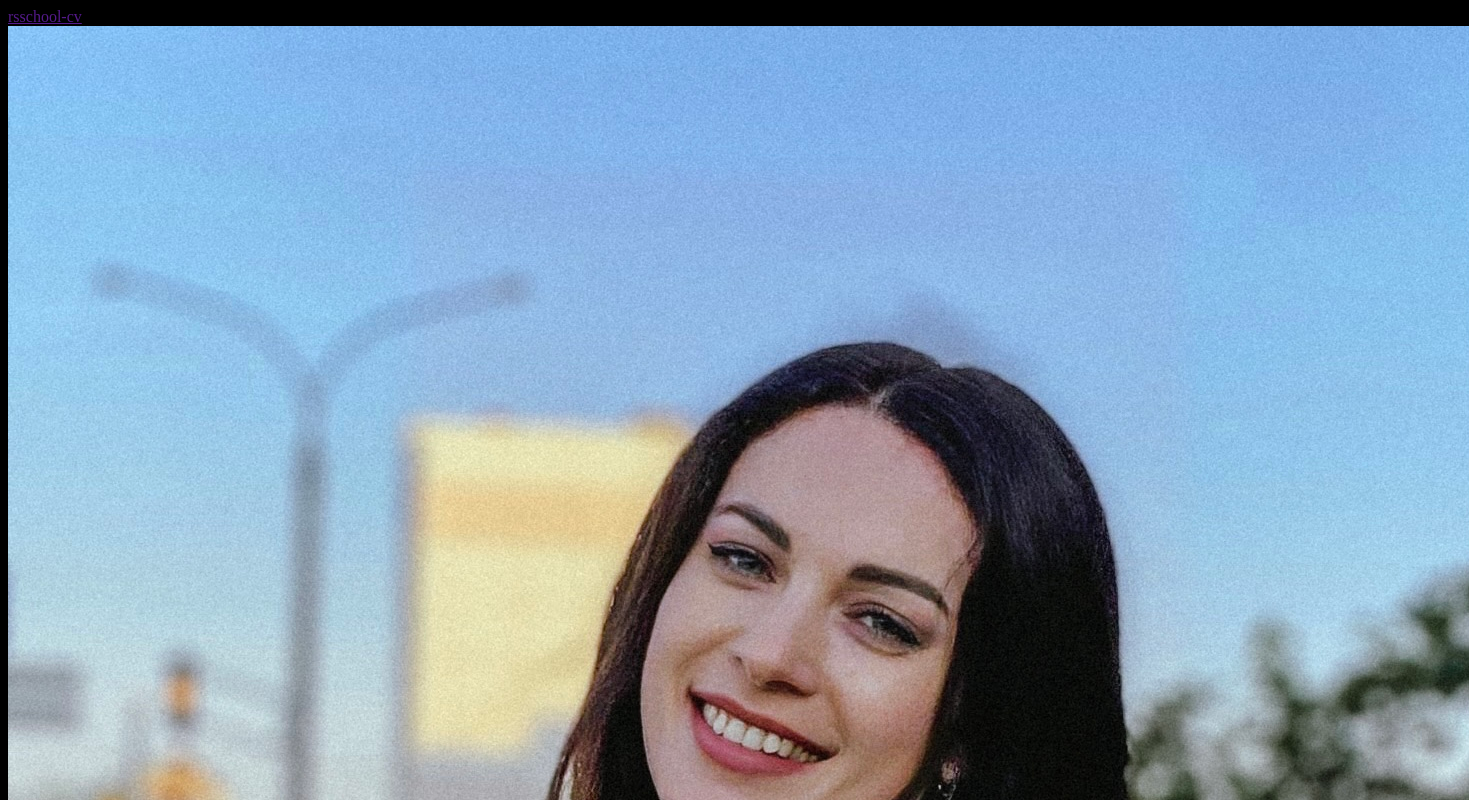
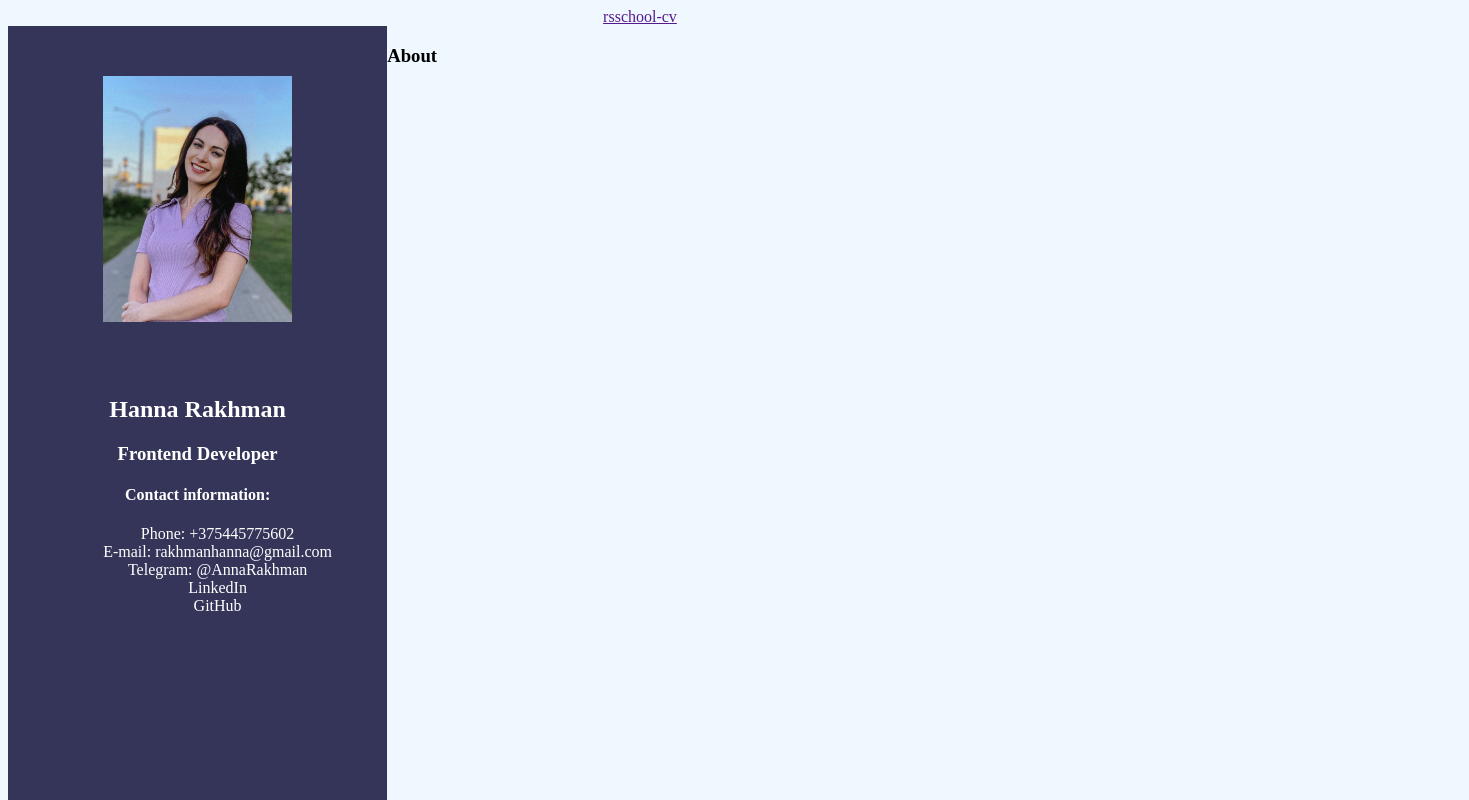
Before and after one commit to RakhmanHanna/rsschool-cv, a plain HTML site: page index.html in a window 1280 px wide. Shown: the top 800 px of the page, 1469 px wide, since content can reach past the window. Drawn offline with Linux system fonts and the light colour scheme.

Commit message:
fix: add css for contact info

```diff
--- a/style.css
+++ b/style.css
@@ -1,3 +1,35 @@
 body {
-  background-color: black;
-};
+  background-color: aliceblue;
+}
+header {
+  text-align: center;
+}
+.main {
+  display: flex;
+  flex-direction: row;
+  min-height: 100vh;
+}
+img {
+  width: 50%;
+  padding: 50px;
+}
+.contact {
+  width: 30%;
+  background-color: rgb(53, 53, 90);
+  color: white;
+  text-align: center;
+}
+.contact li {
+  list-style: none;
+}
+.contact a {
+  text-decoration: none;
+  color: white;
+}
+.about {
+  width: 70%;
+}
+.contact-info {
+  padding: 30px;
+  text-align: start;
+}
```
